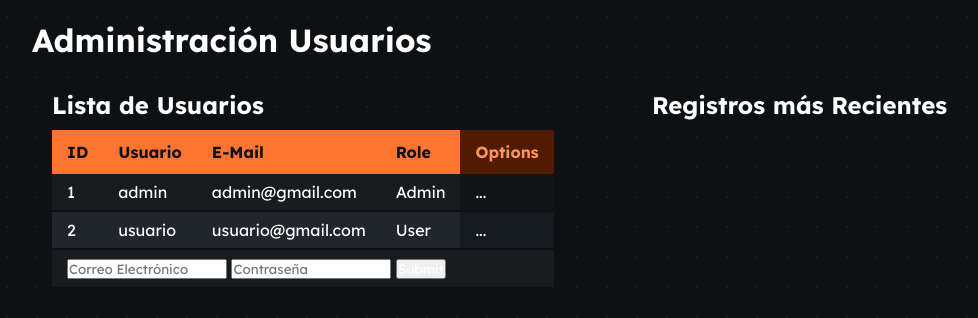
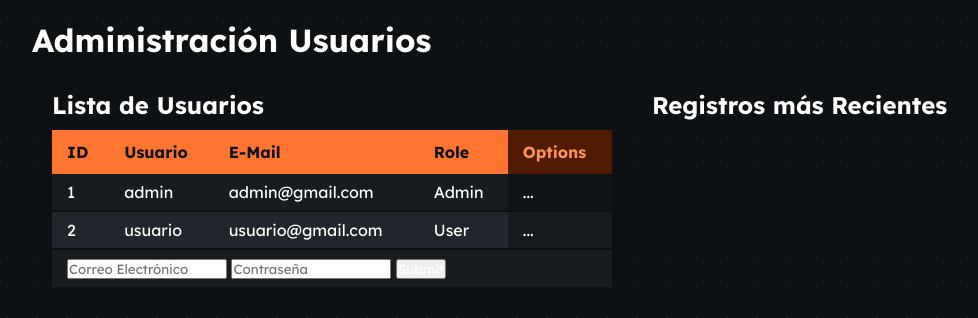
Before and after one commit to ElHeyne/ProyectoFinalTS, a Flask app: page /admin-panel/users in a window 1280 px wide. Shown: the part 148-466 px from the top of the page, without its empty margins (8-986 px from the left). Run offline with Flask 3, Linux system fonts and the light colour scheme; a user stored in the database is signed in; data comes from the database, SQL or seed files in the repository.

Commit message:
Ajustar Tamaño de Tablas

```diff
--- a/src/static/tables.css
+++ b/src/static/tables.css
@@ -1,7 +1,7 @@
 .table-type-1 {
     margin: 10px 20px;
     border-collapse: collapse;
-    min-width: 350px;
+    min-width: calc(100% - 40px);
 
     /* Titulos de contenido */
     thead .thead-title {
```
